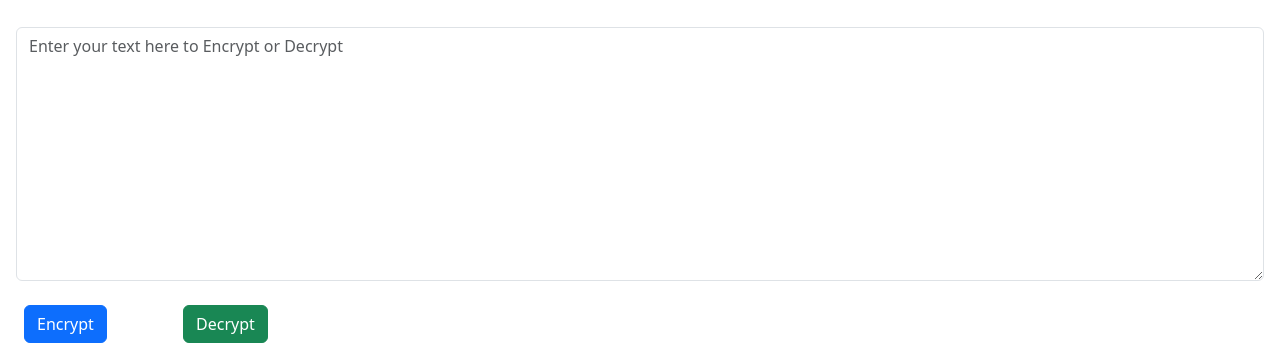
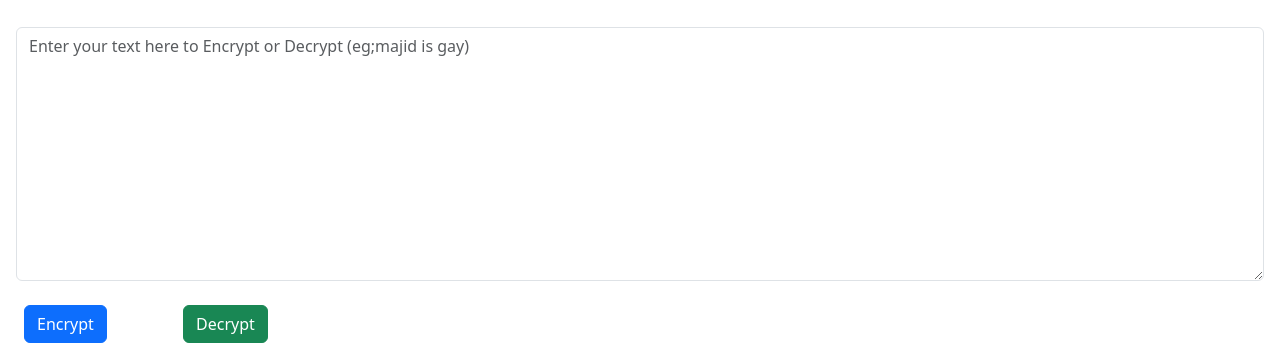
Before and after one commit to WhoJunaid/Encryption, a plain HTML site: page index.html in a window 1280 px wide. Shown: the part 109-458 px from the top of the page. Drawn offline with nearby package versions, Linux system fonts and the light colour scheme.

Commit message:
Update index.html

```diff
--- a/index.html
+++ b/index.html
@@ -29,7 +29,7 @@
  <h1 class="heading my-1.5 mx-3"> Enter Your Text Here</h1>
     <div class="form-group mx-3">
         <label for="exampleFormControlTextarea1"></label>
-        <textarea type="text" id="textarea"  class="form-control" id="exampleFormControlTextarea1" rows="10"  placeholder="Enter your text here to Encrypt or Decrypt"></textarea>
+        <textarea type="text" id="textarea"  class="form-control" id="exampleFormControlTextarea1" rows="10"  placeholder="Enter your text here to Encrypt or Decrypt (eg;majid is gay) "></textarea>
       </div>
   </div>
   <div class="buttons">
```
